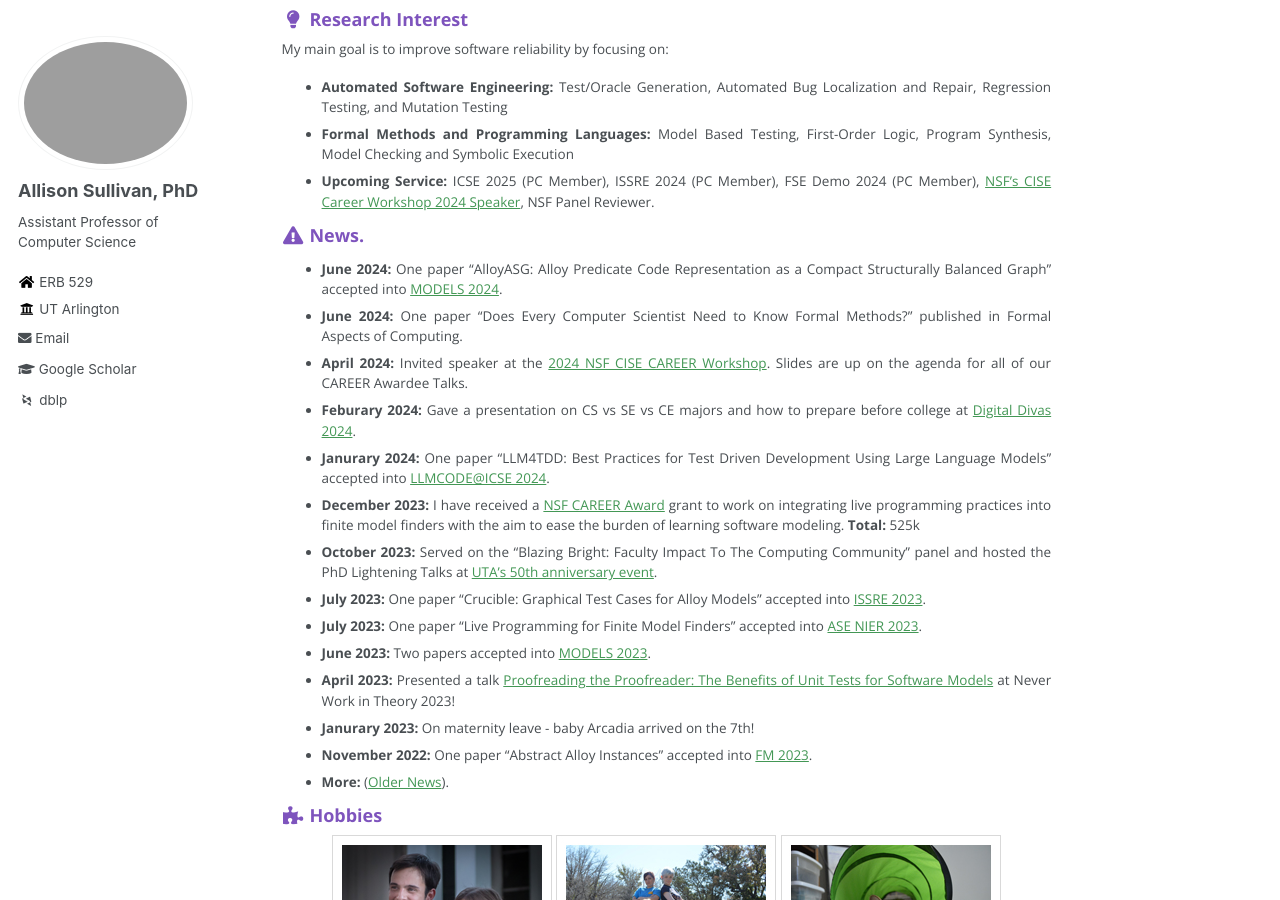
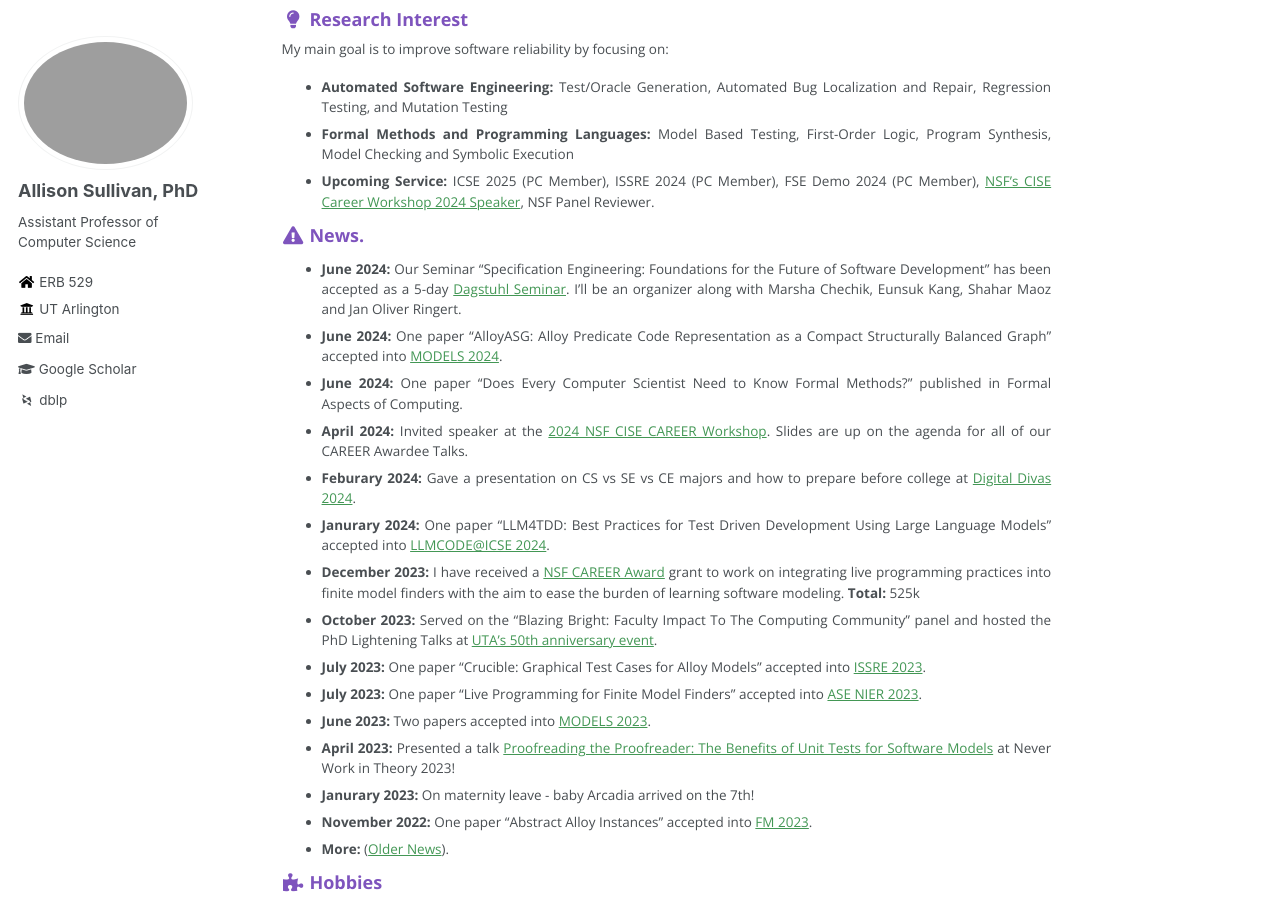
Before and after one commit to Allisonius/allisonius.github.io, a Jekyll site: the page built from _pages/about.md, in a window 1280 px wide and 900 px high, scrolled down 380 px. Built offline with Jekyll 4.4.1, drawn with Linux system fonts in a browser that asks for light colours; some web fonts are replaced.

Commit message:
Update about.md

```diff
--- a/_pages/about.md
+++ b/_pages/about.md
@@ -26,6 +26,7 @@ Checking and Symbolic Execution
 
 ### <i class="fa fa-fw fa-exclamation-triangle" aria-hidden="true"></i> News.
 
+* **June 2024:** Our Seminar "Specification Engineering: Foundations for the Future of Software Development" has been accepted as a 5-day [Dagstuhl Seminar](https://www.dagstuhl.de/en/seminars/dagstuhl-seminars). I'll be an organizer along with Marsha Chechik, Eunsuk Kang, Shahar Maoz and Jan Oliver Ringert.
 * **June 2024:** One paper "AlloyASG: Alloy Predicate Code Representation as a Compact Structurally Balanced Graph" accepted into [MODELS 2024](https://conf.researchr.org/home/models-2024).
 * **June 2024:** One paper "Does Every Computer Scientist Need to Know Formal Methods?" published in Formal Aspects of Computing.
 * **April 2024:** Invited speaker at the [2024 NSF CISE CAREER Workshop](https://www.cnsr.ictas.vt.edu/NSF-CISE-CAREER-Workshop-24/index.html). Slides are up on the agenda for all of our CAREER Awardee Talks.
```
